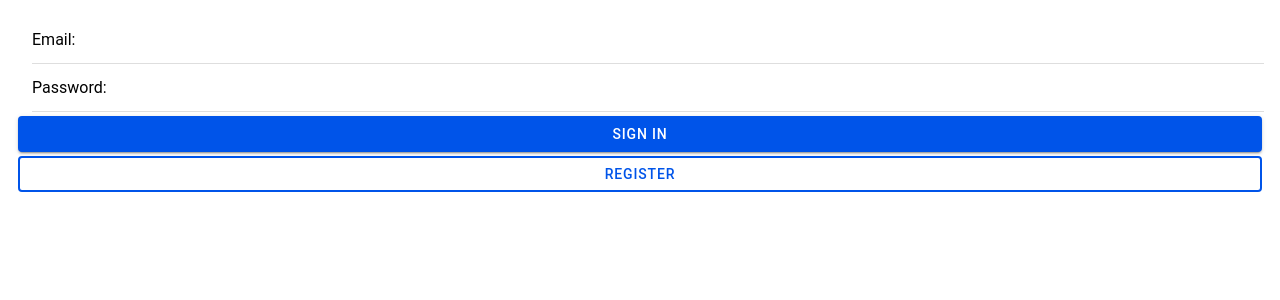
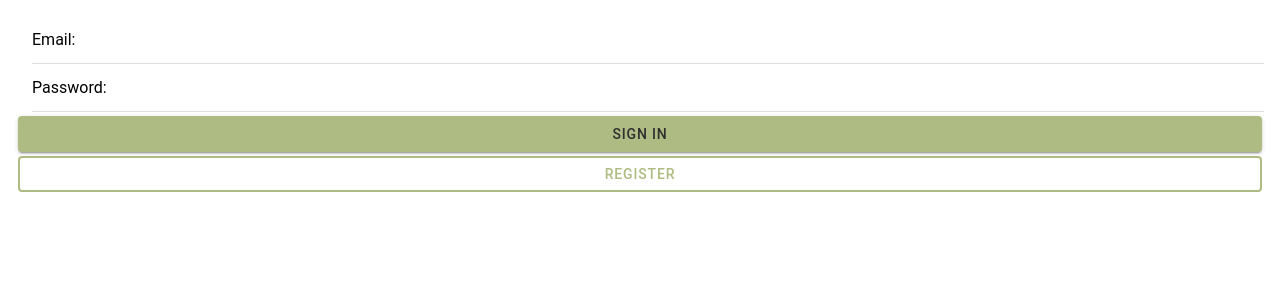
Before and after one commit to MihikaRanj/TrailPal, a React (Vite) app: page /login in a window 1280 px wide. Shown: the top 300 px of the page. Built offline with nearby package versions, Linux system fonts and the light colour scheme; no server answers.

Commit message:
added color and fixed texts

```diff
--- a/src/pages/Home.tsx
+++ b/src/pages/Home.tsx
@@ -69,33 +69,31 @@ const Home: React.FC = () => {
   return (
     <IonPage>
       <IonHeader>
-        <IonToolbar>
-          <IonTitle>Home</IonTitle>
+        <IonToolbar color="light">
+          <IonTitle className="ion-text-center">Home</IonTitle>
         </IonToolbar>
       </IonHeader>
-      <IonContent className="ion-padding">
+      <IonContent color="success" className="ion-padding">
       <IonText>
-          Hello! Welcome to Trailpal, an app than will help make travelling more safer.
+          Hello! Welcome to <b>Trailpal</b>, an app than will help make travelling more safer.
           <br />
           <br />
           On the bottom of this screen you will see a few icons: Track Route, Settings, Logout.<br /><br />
-          Track Route- After pressing the Track Route icon, you will be taken to a page in which you can start making your paths that
+          <b>Track Route</b>- After pressing the Track Route icon, you will be taken to a page in which you can start making your paths that
           you want tracked.
           You can also save paths and start your tracking!<br /><br />
-          Settings- In this page, you will get to input some important information used in all you trackings. This includes
+          <b>Settings</b>- In this page, you will get to input some important information used in all you trackings. This includes
           the number of miles that one is allowed to deviate away from their path, as well as the number of minutes that one
           is allowed to deviate from their originial estimated travel time. Keep in mind that the number of minutes inputed
            will be only added to the estimated travel time, not also subtracted. Lastly you will be able to input your last
            and first name for which will be used when composing a message sent to the user.<br /><br />
-          Logout- The Logout icon will take you out of your saved account and back to the sign in page.
-
         </IonText>
         <IonText>Click the button below to request SMS permission.</IonText>
         <IonButton expand="block" onClick={requestSmsPermission}>
           Request SMS Permission
         </IonButton>
 
-        <IonButton expand="block" onClick={sendTestSms} disabled={!smsPermissionGranted}>
+        <IonButton color= "danger" expand="block" onClick={sendTestSms} disabled={!smsPermissionGranted}>
           Send Test SMS
         </IonButton>
 
@@ -107,7 +105,7 @@ const Home: React.FC = () => {
           onDidDismiss={() => setShowToast(false)}
         />
       </IonContent>
-      <BottomBar />
+      <BottomBar/>
     </IonPage>
   );
 };
--- a/src/pages/OnDemandTracking.tsx
+++ b/src/pages/OnDemandTracking.tsx
@@ -627,7 +627,7 @@ const sendNotificationToContact = async (type: string, data: any) => {
   return (
     <IonPage>
       <IonHeader>
-        <IonToolbar>
+        <IonToolbar color="light">
           <IonButtons slot="start">
             <IonButton onClick={handleBack}>
               <IonIcon icon={arrowBack} />
--- a/src/pages/ScheduledTracking.tsx
+++ b/src/pages/ScheduledTracking.tsx
@@ -20,7 +20,7 @@ const ScheduledTracking: React.FC = () => {
   return (
     <IonPage>
       <IonHeader>
-        <IonToolbar>
+        <IonToolbar color="light">
           <IonButtons slot="start">
             <IonButton onClick={() => history.push('/track-route')}>
               <IonIcon icon={arrowBack} />
@@ -38,7 +38,7 @@ const ScheduledTracking: React.FC = () => {
         </IonButton>
 
         {/* Button to view or update scheduled route */}
-        <IonButton expand="block" color="secondary" onClick={handleViewUpdateScheduledRoute}>
+        <IonButton color="danger" expand="block" onClick={handleViewUpdateScheduledRoute}>
           View / Update Scheduled Route
         </IonButton>
       </IonContent>
--- a/src/pages/Settings.tsx
+++ b/src/pages/Settings.tsx
@@ -63,12 +63,12 @@ const Settings: React.FC = () => {
   return (
     <IonPage>
       <IonHeader>
-        <IonToolbar>
+        <IonToolbar color="light">
           <IonTitle className="ion-text-center">Settings Page</IonTitle>
         </IonToolbar>
       </IonHeader>
 
-      <IonContent className="ion-padding">
+      <IonContent color="success" className="ion-padding">
         {/* First Name Input */}
         <IonItem>
           <IonLabel>First Name</IonLabel>
--- a/src/pages/TrackRoutePage.tsx
+++ b/src/pages/TrackRoutePage.tsx
@@ -20,20 +20,23 @@ import GeoFenceLocation from './GeoFenceLocation';
 import BottomBar from '../components/BottomBar';
 import './TrailPal.css';
 
+
+
 const TrackRoutePage: React.FC = () => {
   return (
     <IonPage>
       <IonHeader>
-        <IonToolbar>
+        <IonToolbar color="light">
           <IonTabs>
           {/* Tab buttons at the top */}
           <IonTabBar slot="top">
-            <IonTabButton tab="on-demand" href="/track-route/on-demand" className="on-demand-tab">
+            <IonTabButton tab="on-demand" href="/track-route/on-demand" className="on-demand-tab" >
               <IonLabel>On-demand tracking</IonLabel>
             </IonTabButton>
 
             <IonTabButton tab="scheduled" href="/track-route/scheduled" className="scheduled-tab">
               <IonLabel>Scheduled tracking</IonLabel>
+
             </IonTabButton>
 
             {/* <IonTabButton tab="geo-fence" href="/track-route/geo-fence" className="geo-fence-tab">
@@ -53,14 +56,18 @@ const TrackRoutePage: React.FC = () => {
         </IonToolbar>
       </IonHeader>
 
-      <IonContent>
+      <IonContent color="success">
 
 
 
-          <IonLabel>Welcome to the Track Route page! To start tracking, first go to the CREATE ROUTE page. Over here
-            you wll get the opportunity to make your own route or use an already saved route. After pressing the NEW
-            ROUTE button, you will be moved to page in which you will have to fill out information necessary to creating
-            your path. Once you have finished the
+          <IonLabel>Welcome to the <b>Track Route</b> page! To start tracking, first click the <b>on-demand</b> tracking button. Over here
+            you wll get the opportunity to choose a route and a contact. Pressing the <b>select route</b> text, you will get the option
+            to either make your own route or use an already saved route. After pressing the <b>create route</b> button, you will be moved
+            to a page in which you will have to fill out information necessary to creating your path. Once you have finished filling
+             out the information, you can then start your tracking! You also have the option to go to <b>select routes</b> which will lead you to
+              a page with all your currently saved paths. You can choose one of them and then start your tracking. Lastly, you will also see
+              the button <b>scheduled tracking</b> in which once you press it, you  can either enable or disable the choice to keep a path of your choice
+              on repeat every day.
           </IonLabel>
 
 
--- a/src/pages/TrailPal.css
+++ b/src/pages/TrailPal.css
@@ -1,11 +1,11 @@
 .on-demand-tab {
-    background-color: #d3e6f6;
+    background-color: #aebb82;
     color: #000;
   }
 
   .scheduled-tab {
-    background-color: #a6c5da;
-    color: #fff;
+    background-color: #ecf3c4;
+    color: #000000;
   }
 
   .geo-fence-tab {
--- a/src/theme/variables.css
+++ b/src/theme/variables.css
@@ -1,2 +1,44 @@
 /* For information on how to create your own theme, please see:
 http://ionicframework.com/docs/theming/ */
+
+:root {
+    --ion-color-primary: #aebb82;
+    --ion-color-primary-rgb: 105, 187, 123;
+    --ion-color-primary-contrast: #2f2f2f;
+    --ion-color-primary-contrast-rgb: 255, 255, 255;
+    --ion-color-primary-shade: #aebb82;
+    --ion-color-primary-tint: #aebb82;
+  }
+
+  :root {
+    --ion-color-danger: #ecf3c4;
+    --ion-color-danger-rgb: 105, 187, 123;
+    --ion-color-danger-contrast: #080000;
+    --ion-color-danger-contrast-rgb: 255, 255, 255;
+    --ion-color-danger-shade: #ecf3c4;
+    --ion-color-danger-tint: #ecf3c4;
+  }
+
+  :root {
+    --ion-color-success: #e9eeea;
+    --ion-color-success-rgb: 105, 187, 123;
+    --ion-color-success-contrast: #080000;
+    --ion-color-success-contrast-rgb: 255, 255, 255;
+    --ion-color-success-shade: #e9eeea;
+    --ion-color-success-tint: #e9eeea;
+  }
+  :root {
+    --ion-color-light: #e2e4dc;
+    --ion-color-light-rgb: 105, 187, 123;
+    --ion-color-light-contrast: #080000;
+    --ion-color-light-contrast-rgb: 255, 255, 255;
+    --ion-color-light-shade: #e2e4dc;
+    --ion-color-light-tint: #e2e4dc;
+  }
+  /*ion-tabs {
+    --ion-tabbar-background-color: #9797d6;
+    // TODO: remove hack:
+    --ion-tabbar-text-color: rgba(var(--ion-text-color-rgb), 0.4) !important;
+    --ion-color-primary: var(--ion-text-color) !important;
+}
+    */
```
